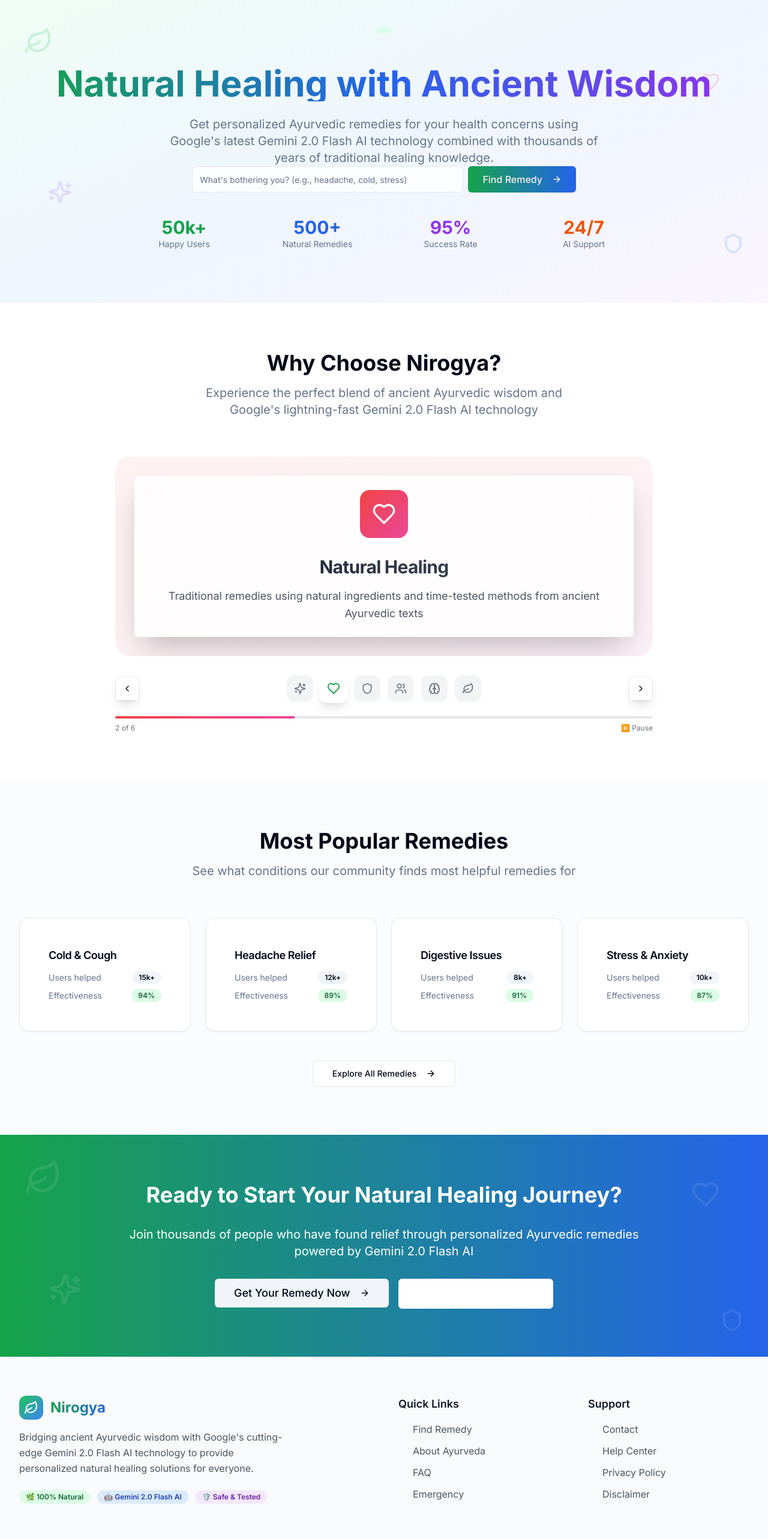
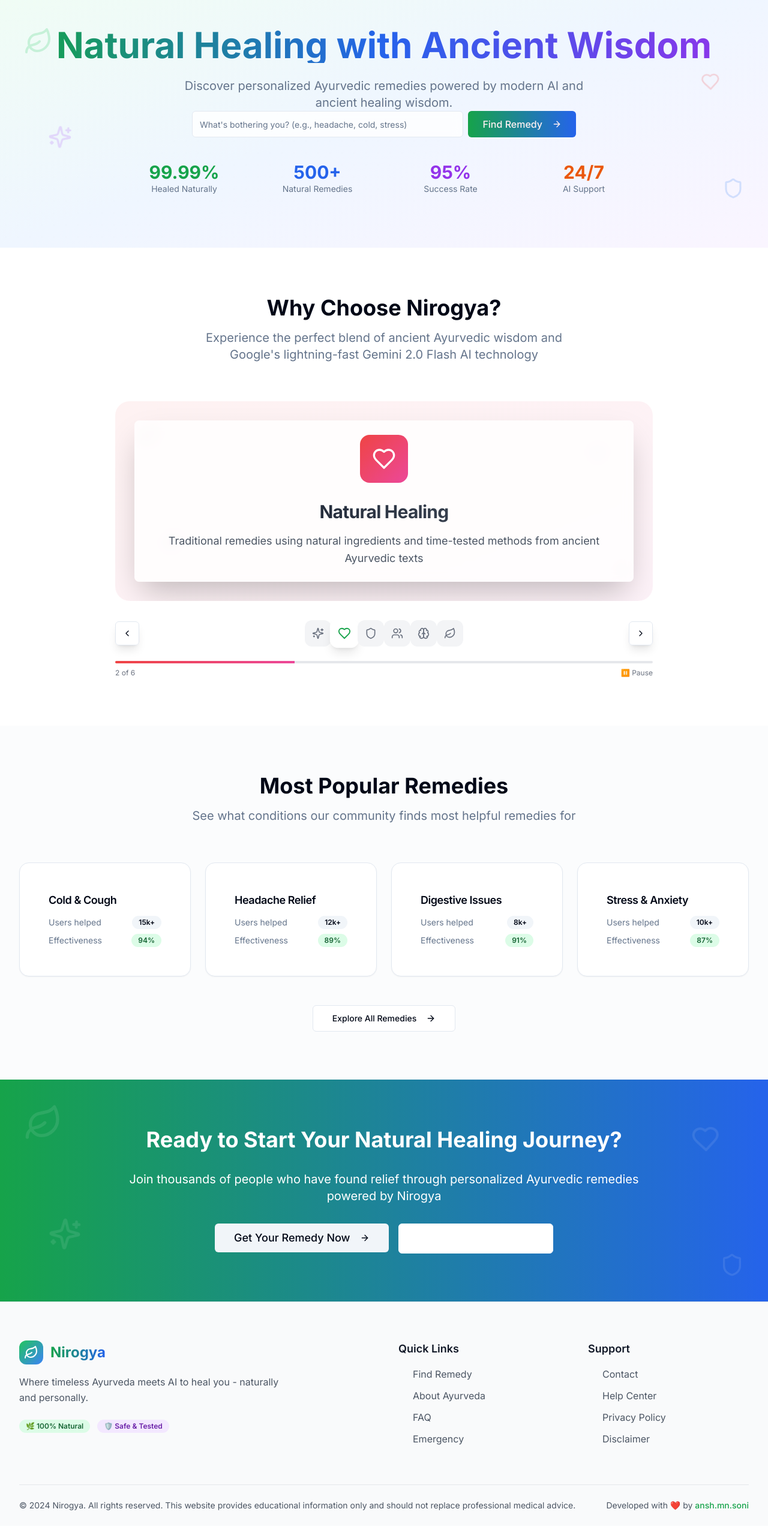
Before and after one commit to AnshMNSoni/Nirogya, a Next.js app: page / in a window 1280 px wide. Shown: the part 100-2666 px from the top of the page at 60% size. After the commit the page ends 2644 px from the top, so only its background shows below. Built offline with nearby package versions, Linux system fonts and the light colour scheme.

Commit message:
updated home section

```diff
--- a/app/about/page.tsx
+++ b/app/about/page.tsx
@@ -271,7 +271,7 @@ export default function AboutPage() {
         {/* How Nirogya Works */}
         <section className="mb-12 sm:mb-16">
           <h2 className="text-2xl sm:text-3xl font-bold text-center mb-8 sm:mb-12">{t("NirogyaWorks")}</h2>
-          <div className="grid grid-cols-1 md:grid-cols-3 gap-6 sm:gap-8">
+          <div className="grid grid-cols-1 gap-6 sm:gap-8 sm:grid-cols-3">
             <Card className="text-center">
               <CardHeader>
                 <div className="mx-auto w-10 h-10 sm:w-12 sm:h-12 bg-blue-100 dark:bg-blue-900 rounded-lg flex items-center justify-center mb-4">
--- a/app/page.tsx
+++ b/app/page.tsx
@@ -30,7 +30,7 @@ export default function HomePage() {
   return (
     <div className="flex flex-col">
       {/* Hero Section */}
-      <section className="relative py-8 sm:py-12 md:py-16 lg:py-20 px-4 sm:px-6 lg:px-8 bg-gradient-to-br from-green-50 via-blue-50 to-purple-50 dark:from-green-950 dark:via-blue-950 dark:to-purple-950 overflow-hidden">
+      <section className="relative py-8 sm:py-12 md:py-16 lg:py-20 px-4 sm:px-6 lg:px-8 bg-gradient-to-br from-green-50 via-blue-50 to-purple-50 dark:from-green-950 dark:via-blue-950 dark:to-purple-950 overflow-hidden w-full">
         <div className="absolute inset-0 bg-grid-pattern opacity-5"></div>
 
         {/* Floating Elements */}
@@ -49,12 +49,8 @@ export default function HomePage() {
           </div>
         </div>
 
-        <div className="relative max-w-7xl mx-auto text-center">
+        <div className="relative max-w-7xl mx-auto text-center w-full">
           <div className="animate-fade-in space-y-4 sm:space-y-6">
-            <Badge className="mb-4 sm:mb-6 bg-green-100 text-green-800 dark:bg-green-900 dark:text-green-300 hover-lift text-xs sm:text-sm px-3 py-1">
-              {t("badge")}
-            </Badge>
-
             <h1 className="text-2xl sm:text-3xl md:text-4xl lg:text-5xl xl:text-6xl font-bold mb-4 sm:mb-6 bg-gradient-to-r from-green-600 via-blue-600 to-purple-600 bg-clip-text text-transparent leading-tight px-2">
               {t("heroTitle")}
             </h1>
@@ -65,7 +61,7 @@ export default function HomePage() {
           </div>
 
           {/* Quick Search */}
-          <div className="max-w-2xl mx-auto mb-6 sm:mb-8 animate-slide-in-bottom px-4">
+          <div className="max-w-2xl mx-auto mb-6 sm:mb-8 animate-slide-in-bottom px-4 w-full">
             <div className="flex flex-col sm:flex-row gap-3 sm:gap-2">
               <Input
                 type="text"
@@ -93,9 +89,9 @@ export default function HomePage() {
           </div>
 
           {/* Stats */}
-          <div className="grid grid-cols-2 lg:grid-cols-4 gap-3 sm:gap-4 md:gap-6 max-w-4xl mx-auto stagger-animation px-4">
+          <div className="grid grid-cols-2 lg:grid-cols-4 gap-3 sm:gap-4 md:gap-6 max-w-4xl mx-auto stagger-animation px-4 w-full">
             <div className="text-center hover-scale p-2">
-              <div className="text-xl sm:text-2xl md:text-3xl font-bold text-green-600 dark:text-green-400">50k+</div>
+              <div className="text-xl sm:text-2xl md:text-3xl font-bold text-green-600 dark:text-green-400">99.99%</div>
               <div className="text-xs sm:text-sm text-muted-foreground">{t("happyUsers")}</div>
             </div>
             <div className="text-center hover-scale p-2">
@@ -250,9 +246,6 @@ export default function HomePage() {
                   >
                     🌿 100% Natural
                   </Badge>
-                  <Badge variant="secondary" className="bg-blue-100 text-blue-800 dark:bg-blue-900 dark:text-blue-300">
-                    🤖 Gemini 2.0 Flash AI
-                  </Badge>
                   <Badge
                     variant="secondary"
                     className="bg-purple-100 text-purple-800 dark:bg-purple-900 dark:text-purple-300"
--- a/app/remedies/page.tsx
+++ b/app/remedies/page.tsx
@@ -231,10 +231,8 @@ export default function RemediesPage() {
         {/* Disclaimer */}
         <Alert className="mt-12">
           <AlertTriangle className="h-4 w-4" />
-          <AlertDescription>
-            <strong>Important:</strong> This information is for educational purposes only and should not replace
-            professional medical advice. Always consult with a qualified healthcare provider before starting any new
-            treatment, especially if you have serious or persistent symptoms.
+          <AlertDescription className="text-justify">
+            <strong>Important:</strong> This content is for educational purposes only and is not a substitute for professional medical advice. Always consult a qualified healthcare provider before beginning any new treatment, especially if you have serious or ongoing symptoms.
           </AlertDescription>
         </Alert>
       </div>
--- a/components/feature-carousel.tsx
+++ b/components/feature-carousel.tsx
@@ -131,7 +131,7 @@ export function FeatureCarousel() {
         </Button>
 
         {/* Feature Indicators */}
-        <div className="flex space-x-3">
+        <div className="flex space-x-0">
           {features.map((feature, index) => (
             <button
               key={index}
--- a/lib/translations.ts
+++ b/lib/translations.ts
@@ -11,9 +11,9 @@ export const translations = {
     // Home Page
     heroTitle: "Natural Healing with Ancient Wisdom",
     heroSubtitle:
-      "Get personalized Ayurvedic remedies for your health concerns using Google's latest Gemini 2.0 Flash AI technology combined with thousands of years of traditional healing knowledge.",
+      "Discover personalized Ayurvedic remedies powered by modern AI and ancient healing wisdom.",
     searchPlaceholder: "What's bothering you? (e.g., headache, cold, stress)",
-    happyUsers: "Happy Users",
+    happyUsers: "Healed Naturally",
     naturalRemedies: "Natural Remedies",
     successRate: "Success Rate",
     aiSupport: "AI Support",
@@ -29,7 +29,7 @@ export const translations = {
     testimonialsSubtitle: "Real stories from people who found healing through Ayurveda",
     ctaTitle: "Ready to Start Your Natural Healing Journey?",
     ctaSubtitle:
-      "Join thousands of people who have found relief through personalized Ayurvedic remedies powered by Gemini 2.0 Flash AI",
+      "Join thousands of people who have found relief through personalized Ayurvedic remedies powered by Nirogya",
     getRemedyNow: "Get Your Remedy Now",
     learnAbout: "Learn About Ayurveda",
 
@@ -193,7 +193,7 @@ export const translations = {
 
     // Footer
     footerDescription:
-      "Bridging ancient Ayurvedic wisdom with Google's cutting-edge Gemini 2.0 Flash AI technology to provide personalized natural healing solutions for everyone.",
+      "Where timeless Ayurveda meets AI to heal you - naturally and personally.",
     quickLinks: "Quick Links",
     support: "Support",
     helpCenter: "Help Center",
```
